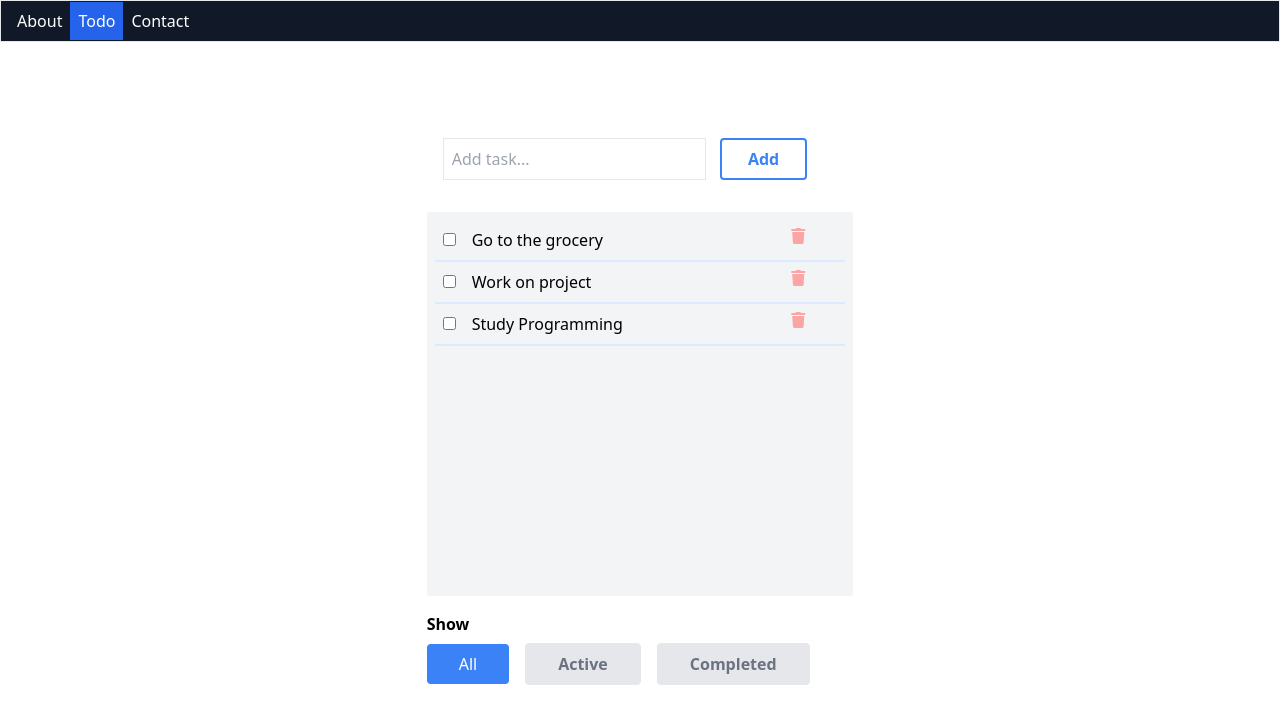
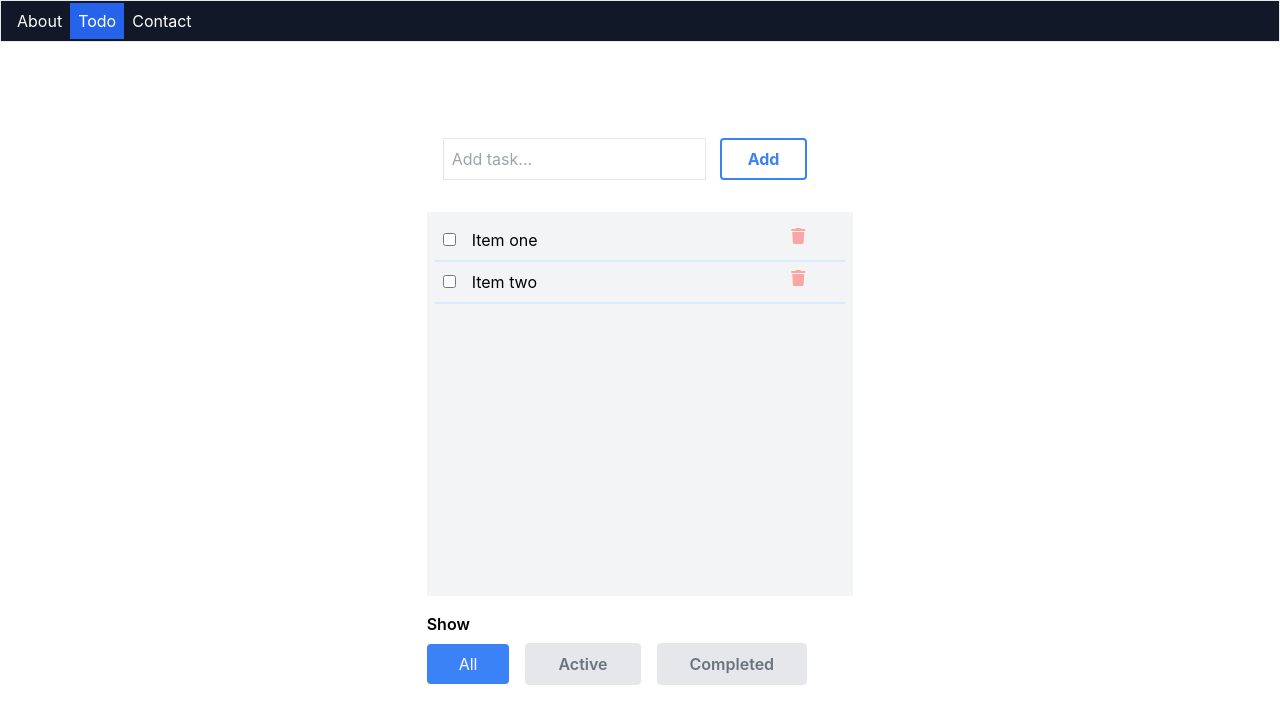
Before and after one commit to nicholasdadkins/Project-3-Adkins, a React (Create React App) app in the folder task-management-app/: page /todo in a window 1280 px wide. Shown: the top 724 px of the page. Built offline with nearby package versions, Linux system fonts and the light colour scheme.

Commit message:
Brought info from input element onto display

```diff
--- a/task-management-app/src/App.js
+++ b/task-management-app/src/App.js
@@ -12,18 +12,6 @@ import About from './About'
 import Todo from "./Todo";
 import Contact from "./Contact";
 
-function Home() {
-    return <h1>We are on the Home page</h1>;
-}
-
-// function About() {
-//     return <h2>We are on the about page</h2>;
-// }
-
-function Users() {
-    return <h2>We are on the users page</h2>;
-}
-
 
 function App() {
 
@@ -32,69 +20,10 @@ function App() {
     //     // console.log('run this code only when certain things in the deps list changes')
     // }, [])
 
-    const [counter, setCounter] = useState(0);
-    const [toDoList, setToDoList] = useState(['Item one', 'Item two']);
-
-    const [menuItems, setMenuItems] = useState([
-        'Installation',
-        'Main Concepts',
-        'Advanced Guides',
-        'Hooks',
-    ]);
-
-    const [buttonItems, setButtonItems] = useState([
-        {text: 'Continue', rounded: true, color: 'red'},
-        {text: 'Submit'},
-        {text: 'Sign Up', rounded: true},
-    ]);
-
-
-    // Loop over the buttonItems and render the button component for each item in the array
-
-    const [itemText, setItemText] = useState('');
-
-    const incrementCounter = async () => {
-        let newCounter = counter + 1 // I have made a copy of the counter state variable.
-                                     // NOT updating the counter directly
-        console.log(newCounter)
-        setCounter(newCounter)
-    };
-
-    const updateInputValue = async (event) => {
-        console.log(event.currentTarget.value)
-        setItemText(event.currentTarget.value)
-
-    };
-
-    const addItem = async () => {
-        setToDoList([...toDoList, itemText])
-        setItemText('')
-    };
-
-    const executeThisFunctionWhenButtonIsClicked = async (num) => {
-        console.log('the number received from the child is', num)
-        alert(`the number received from the child is ${num}`)
-
-    };
-
   return (
 
       <Router>
           <div>
-              {/*<nav>*/}
-              {/*    <ul>*/}
-              {/*        <li>*/}
-              {/*            <Link to="/">Home</Link>*/}
-              {/*        </li>*/}
-              {/*        <li>*/}
-              {/*            <Link to="/about">About</Link>*/}
-              {/*        </li>*/}
-              {/*        <li>*/}
-              {/*            <Link to="/users">Users</Link>*/}
-              {/*        </li>*/}
-              {/*    </ul>*/}
-              {/*</nav>*/}
-
               <nav className={'border p-2 bg-gray-900'}>
                   <ul>
                       <li className={'inline p-2 text-white'}>
@@ -108,6 +37,9 @@ function App() {
                       </li>
                   </ul>
               </nav>
+
+
+
 
               <Switch>
                   <Route path="/contact">
--- a/task-management-app/src/Todo.js
+++ b/task-management-app/src/Todo.js
@@ -5,7 +5,23 @@ import React, {useState, useEffect} from 'react';
 // 3. Show All, Active and completed
 
 function Todo(props) {
-    return (
+
+       // const [toDoList, setToDoList] = useState(['']);
+        const [toDoList, setToDoList] = useState(['Item one', 'Item two']);
+        const [itemText, setItemText] = useState('');
+        const updateInputValue = async (event) => {
+            console.log(event.currentTarget.value)
+            setItemText(event.currentTarget.value)
+        };
+
+        const addItem = async () => {
+            setToDoList([...toDoList, itemText])
+            setItemText('')
+        };
+
+
+
+        return (
         <>
             <div className={'flex justify-center mt-20'}>
                 <div className={' h-96 w-1/3'}>
@@ -13,50 +29,27 @@ function Todo(props) {
 
                     <div className={'flex p-4'}>
                         <div className={'w-2/3'}>
-                            <input placeholder={'Add task...'} type="text" className={'border p-2 w-full'}/>
+                            <input value={itemText} onChange={updateInputValue} type="text" placeholder={'Add task...'} className={'border p-2 w-full'}/>
                         </div>
-
                         <div className={'w-1/3 flex justify-center'}>
-                            <button className={'border-2 border-blue-500 text-blue-500 font-bold rounded w-2/3 mr-4'}>Add</button>
+                            <button onClick={addItem} className={'border-2 border-blue-500 text-blue-500 font-bold rounded w-2/3 mr-4'}>Add</button>
                         </div>
 
                     </div>
 
 
                     <div className={'bg-gray-100 h-full p-2 mt-4'}>
-
                         <ul>
-                            <li className={'flex relative p-2 border-b-2 border-blue-100'}>
-                                <div className={'mr-4'}>
-                                    <input type="checkbox"/>
-                                </div>
+                         {toDoList.map((item, idx) => {
+                              return <li className={'flex relative p-2 border-b-2 border-blue-100'} key={idx}>
+                                <div className={'mr-4'}><input type="checkbox"/></div>
                                 <div className={''}>
-                                    Go to the grocery
+                                    {item}
                                     <i className={'fa fa-trash absolute right-10 text-red-300'}/>
                                 </div>
                             </li>
-
-                            <li className={'flex relative p-2 border-b-2 border-blue-100'}>
-                                <div className={'mr-4'}>
-                                    <input type="checkbox"/>
-                                </div>
-                                <div className={''}>
-                                    Work on project
-                                    <i className={'fa fa-trash absolute right-10 text-red-300'}/>
-                                </div>
-                            </li>
-
-                            <li className={'flex relative p-2 border-b-2 border-blue-100'}>
-                                <div className={'mr-4'}>
-                                    <input type="checkbox"/>
-                                </div>
-                                <div className={''}>
-                                    Study Programming
-                                    <i className={'fa fa-trash absolute right-10 text-red-300'}/>
-                                </div>
-                            </li>
+                          })}
                         </ul>
-
                     </div>
 
                     <div className={'mt-4'}>
--- a/task-management-app/src/index.css
+++ b/task-management-app/src/index.css
@@ -1,4 +1,4 @@
-/* body {
+body {
   margin: 0;
   font-family: -apple-system, BlinkMacSystemFont, 'Segoe UI', 'Roboto', 'Oxygen',
     'Ubuntu', 'Cantarell', 'Fira Sans', 'Droid Sans', 'Helvetica Neue',
@@ -10,4 +10,4 @@
 code {
   font-family: source-code-pro, Menlo, Monaco, Consolas, 'Courier New',
     monospace;
-} */
+}
--- a/task-management-app/src/menu-item.js
+++ b/task-management-app/src/menu-item.js
@@ -1,11 +1,11 @@
-import React, {useState, useEffect} from 'react';
+// import React, {useState, useEffect} from 'react';
 
-function MenuItem(props) {
-    return (
-        <>
-            <li className={'text-gray-300'}>{props.menuItemText}</li>
-        </>
-    );
-}
+// function MenuItem(props) {
+//     return (
+//         <>
+//             <li className={'text-gray-300'}>{props.menuItemText}</li>
+//         </>
+//     );
+// }
 
-export default MenuItem;
+// export default MenuItem;
--- a/task-management-app/src/my-button.js
+++ b/task-management-app/src/my-button.js
@@ -6,7 +6,7 @@ function MyButton(props) {
     console.log(props.color)
 
     const setClasses = () => {
-        // 'py-3 px-4 bg-red-500 rounded text-white'
+        'py-3 px-4 bg-red-500 rounded text-white'
         let baseClasses = 'py-3 px-4 text-white'
         if(props.color=='red'){
             baseClasses = baseClasses + ' bg-red-500'
```
Also changed, not shown: task-management-app/src/TodoList.js (deleted, +0 -33 lines).
